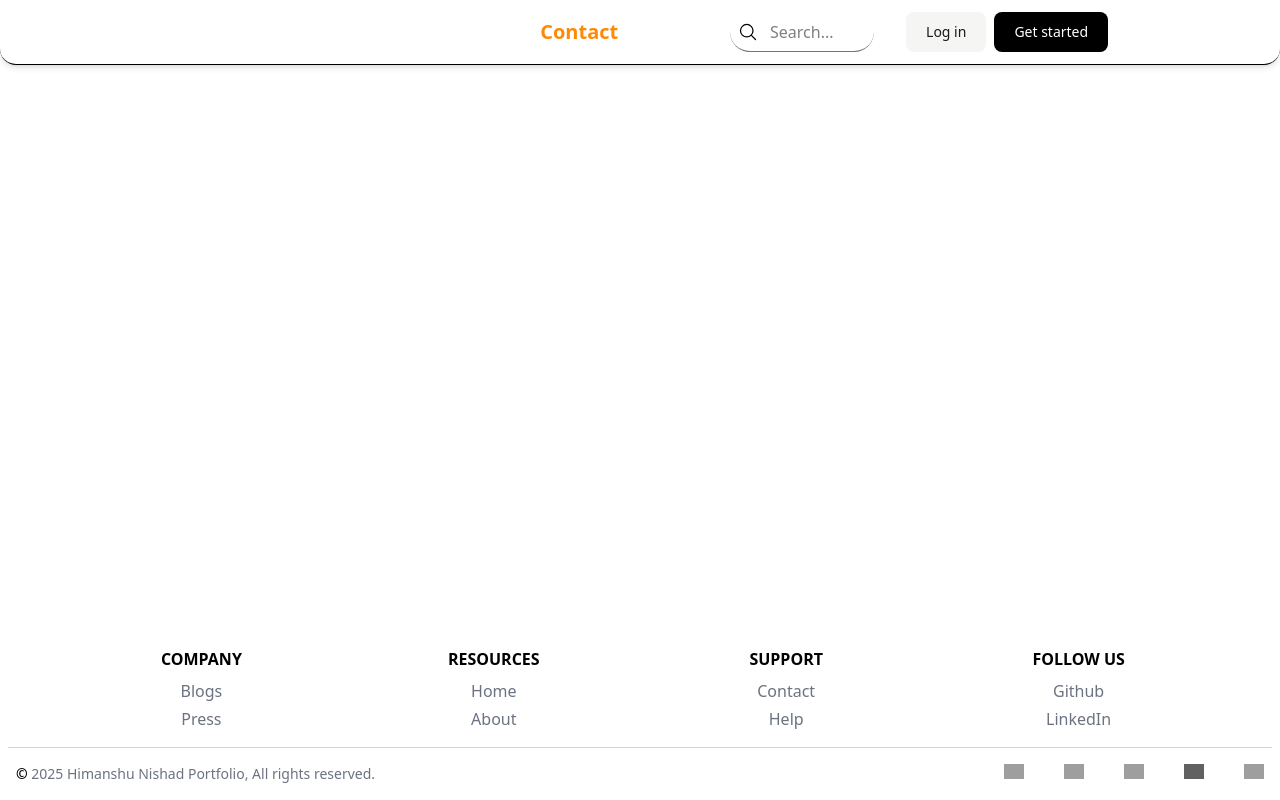
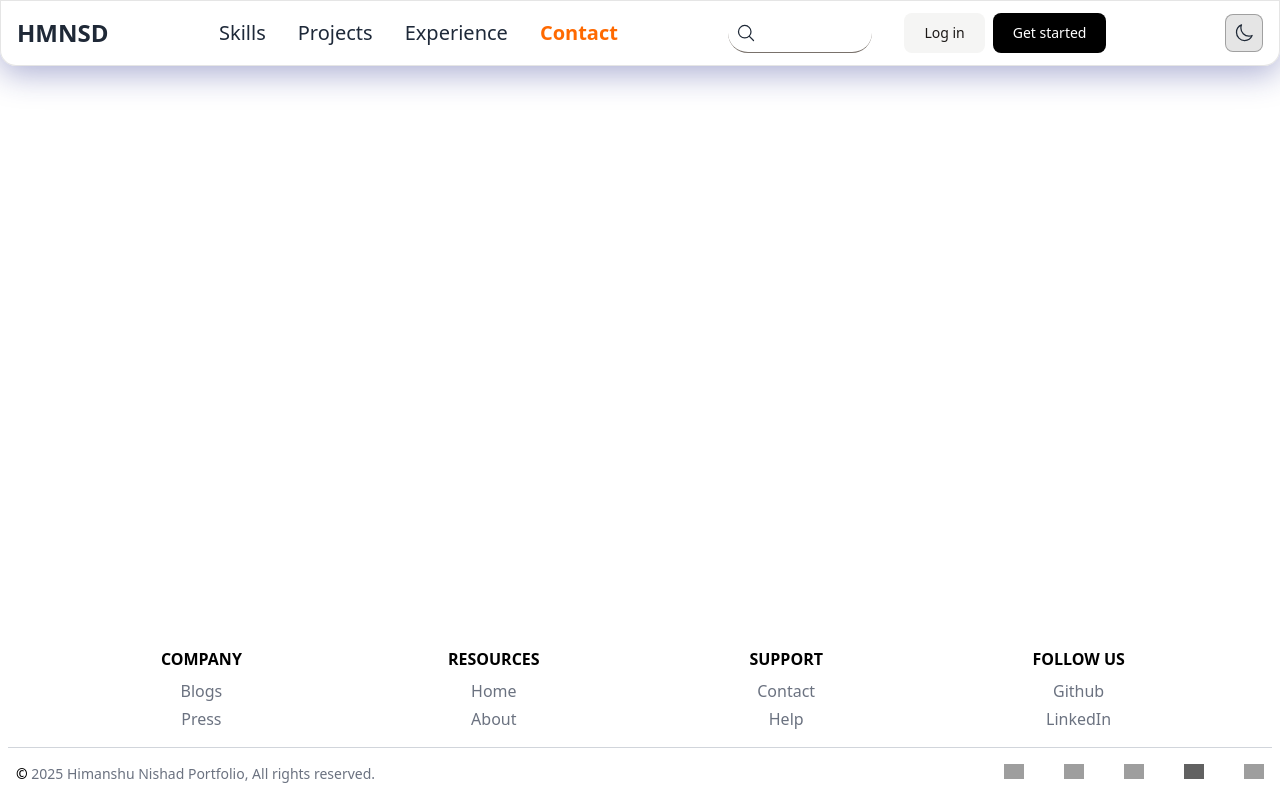
Before and after one commit to HmNsd/hmnsd-portfolio, a React (Vite) app: page / in a window 1280 px wide. Built offline with nearby package versions, Linux system fonts and the light colour scheme; grey boxes are pictures that could not be loaded.

Commit message:
merge changes

```diff
--- a/src/components/Header/Header.jsx
+++ b/src/components/Header/Header.jsx
@@ -50,17 +50,20 @@ export default function Navbar() {
       className="border border-l-0 border-r-0 border-t-0 rounded-b-2xl shadow-md sticky top-0 z-50"
       style={{
         background: isDark
-          ? 'linear-gradient(135deg, rgba(0, 0, 0, 0.9), rgba(51, 51, 51, 0.9))'
-          : 'rgba(255, 255, 255, 0.95)',
-        backdropFilter: 'blur(10px)',
-        WebkitBackdropFilter: 'blur(10px)'
+          ? 'rgba(0, 0, 0, 0.7)'
+          : 'rgba(255, 255, 255, 0.7)',
+        backdropFilter: 'blur(15px)',
+        WebkitBackdropFilter: 'blur(15px)',
+        border: `1px solid ${isDark ? 'rgba(255, 255, 255, 0.1)' : 'rgba(0, 0, 0, 0.1)'}`,
+        boxShadow: '0 8px 32px 0 rgba(31, 38, 135, 0.37)'
       }}
     >
       <div className=" mx-auto flex items-center justify-between px-4 py-3">
         {/* Logo */}
         <a
           href="#Home"
-          className="text-2xl  font-bold text-white hover:text-orange-400"
+          className="text-2xl font-bold hover:text-orange-500"
+          style={{ color: isDark ? '#ffffff' : '#1f2937' }}
         >
           HMNSD
         </a>
@@ -71,8 +74,8 @@ export default function Navbar() {
             <li>
               <a
                 href="#skills"
-                className={`block py-2 pr-4 pl-3 duration-200 border-b border-gray-100 hover:bg-gray-50 lg:hover:bg-transparent lg:border-0 hover:text-orange-400 lg:p-0 ${
-                  activeSection === 'skills' ? 'text-orange-400 font-bold' : 'text-white'
+                className={`block py-2 pr-4 pl-3 duration-200 border-b border-gray-100 hover:bg-gray-50 lg:hover:bg-transparent lg:border-0 hover:text-orange-500 lg:p-0 ${
+                  activeSection === 'skills' ? 'text-orange-500 font-bold' : isDark ? 'text-white' : 'text-gray-800'
                 }`}
                 style={{ scrollBehavior: 'smooth' }}
               >
@@ -82,8 +85,8 @@ export default function Navbar() {
             <li>
               <a
                 href="#projects"
-                className={`block py-2 pr-4 pl-3 duration-200 border-b border-gray-100 hover:bg-gray-50 lg:hover:bg-transparent lg:border-0 hover:text-orange-400 lg:p-0 ${
-                  activeSection === 'projects' ? 'text-orange-400 font-bold' : 'text-white'
+                className={`block py-2 pr-4 pl-3 duration-200 border-b border-gray-100 hover:bg-gray-50 lg:hover:bg-transparent lg:border-0 hover:text-orange-500 lg:p-0 ${
+                  activeSection === 'projects' ? 'text-orange-500 font-bold' : isDark ? 'text-white' : 'text-gray-800'
                 }`}
                 style={{ scrollBehavior: 'smooth' }}
               >
@@ -93,8 +96,8 @@ export default function Navbar() {
             <li>
               <a
                 href="#experience"
-                className={`block py-2 pr-4 pl-3 duration-200 border-b border-gray-100 hover:bg-gray-50 lg:hover:bg-transparent lg:border-0 hover:text-orange-400 lg:p-0 ${
-                  activeSection === 'experience' ? 'text-orange-400 font-bold' : 'text-white'
+                className={`block py-2 pr-4 pl-3 duration-200 border-b border-gray-100 hover:bg-gray-50 lg:hover:bg-transparent lg:border-0 hover:text-orange-500 lg:p-0 ${
+                  activeSection === 'experience' ? 'text-orange-500 font-bold' : isDark ? 'text-white' : 'text-gray-800'
                 }`}
                 style={{ scrollBehavior: 'smooth' }}
               >
@@ -104,8 +107,8 @@ export default function Navbar() {
             <li>
               <a
                 href="#contact"
-                className={`block py-2 pr-4 pl-3 duration-200 border-b border-gray-100 hover:bg-gray-50 lg:hover:bg-transparent lg:border-0 hover:text-orange-400 lg:p-0 ${
-                  activeSection === 'contact' ? 'text-orange-400 font-bold' : 'text-white'
+                className={`block py-2 pr-4 pl-3 duration-200 border-b border-gray-100 hover:bg-gray-50 lg:hover:bg-transparent lg:border-0 hover:text-orange-500 lg:p-0 ${
+                  activeSection === 'contact' ? 'text-orange-500 font-bold' : isDark ? 'text-white' : 'text-gray-800'
                 }`}
                 style={{ scrollBehavior: 'smooth' }}
               >
@@ -118,11 +121,14 @@ export default function Navbar() {
 <div className="hidden lg:flex space-x-8">
         {/* Search Bar (Desktop) */}
         <div className="hidden lg:flex items-center border-b-stone-500 border-b-1 rounded-3xl px-2">
-          <MagnifyingGlassIcon className="w-5 h-5" />
+          <MagnifyingGlassIcon className="w-5 h-5" style={{ color: isDark ? '#ffffff' : '#1f2937' }} />
           <input
             type="text"
-            placeholder="Search..."
-            className="ml-2 outline-none p-1 w-25"
+            className="ml-2 outline-none p-1 w-25 bg-transparent"
+            style={{
+              color: isDark ? '#ffffff' : '#1f2937',
+              '::placeholder': { color: isDark ? '#9ca3af' : '#6b7280' }
+            }}
           />
         </div>
 
@@ -146,19 +152,30 @@ export default function Navbar() {
         <button
           onClick={() => setIsDark(!isDark)}
           className="hidden lg:block p-2 rounded-lg hover:bg-stone-600 transition-colors"
+          style={{
+            border: `1px solid ${isDark ? 'rgba(255, 255, 255, 0.3)' : 'rgba(0, 0, 0, 0.3)'}`,
+            backgroundColor: isDark ? 'rgba(255, 255, 255, 0.1)' : 'rgba(0, 0, 0, 0.1)'
+          }}
         >
-          {isDark ? <SunIcon className="w-5 h-5 text-white" /> : <MoonIcon className="w-5 h-5 text-white" />}
+          {isDark ? <SunIcon className="w-5 h-5" style={{ color: '#ffffff' }} /> : <MoonIcon className="w-5 h-5" style={{ color: '#1f2937' }} />}
         </button>
 
         {/* Mobile Icons */}
         <div className="flex lg:hidden items-center space-x-4">
           {/* Theme Toggle (Mobile) */}
-          <button onClick={() => setIsDark(!isDark)}>
-            {isDark ? <SunIcon className="w-6 h-6 text-stone-50" /> : <MoonIcon className="w-6 h-6 text-stone-50" />}
+          <button
+            onClick={() => setIsDark(!isDark)}
+            className="p-2 rounded-lg transition-colors"
+            style={{
+              border: `1px solid ${isDark ? 'rgba(255, 255, 255, 0.3)' : 'rgba(0, 0, 0, 0.3)'}`,
+              backgroundColor: isDark ? 'rgba(255, 255, 255, 0.1)' : 'rgba(0, 0, 0, 0.1)'
+            }}
+          >
+            {isDark ? <SunIcon className="w-6 h-6" style={{ color: '#ffffff' }} /> : <MoonIcon className="w-6 h-6" style={{ color: '#1f2937' }} />}
           </button>
           {/* Search Icon */}
           <button onClick={() => (setShowSearch(!showSearch))}>
-            <MagnifyingGlassIcon className="w-6 h-6 text-stone-50" onClick={()=>setIsOpen(false)} />
+            <MagnifyingGlassIcon className="w-6 h-6" style={{ color: isDark ? '#ffffff' : '#1f2937' }} onClick={()=>setIsOpen(false)} />
           </button>
           {/* Burger Menu */}
           <button onClick={() => (setIsOpen(!isOpen))}>
@@ -178,6 +195,11 @@ export default function Navbar() {
             type="text"
             placeholder="Search..."
             className="w-full border rounded-xl p-2 outline-none"
+            style={{
+              backgroundColor: isDark ? 'rgba(255, 255, 255, 0.1)' : 'rgba(0, 0, 0, 0.05)',
+              color: isDark ? '#ffffff' : '#1f2937',
+              borderColor: isDark ? 'rgba(255, 255, 255, 0.2)' : 'rgba(0, 0, 0, 0.2)'
+            }}
             onClick={()=>setIsOpen(false)}
           />
         </div>
@@ -191,10 +213,12 @@ export default function Navbar() {
             id="mobile-menu-2"
             style={{
               background: isDark
-                ? 'linear-gradient(135deg, rgba(0, 0, 0, 0.95), rgba(51, 51, 51, 0.95))'
-                : 'rgba(255, 255, 255, 0.98)',
-              backdropFilter: 'blur(10px)',
-              WebkitBackdropFilter: 'blur(10px)'
+                ? 'rgba(0, 0, 0, 0.8)'
+                : 'rgba(255, 255, 255, 0.8)',
+              backdropFilter: 'blur(15px)',
+              WebkitBackdropFilter: 'blur(15px)',
+              border: `1px solid ${isDark ? 'rgba(255, 255, 255, 0.1)' : 'rgba(0, 0, 0, 0.1)'}`,
+              boxShadow: '0 8px 32px 0 rgba(31, 38, 135, 0.37)'
             }}
           >
           <ul className="flex flex-col lg:flex-row font-light lg:space-x-8 lg:mt-0">
--- a/src/components/Pages/Home.jsx
+++ b/src/components/Pages/Home.jsx
@@ -137,8 +137,11 @@ export default function Home() {
           Senior Software Engineer | HCLTECH | UnderArmour&nbsp;
           <img
             src="	https://www.svgrepo.com/show/303155/under-armour-logo.svg"
-            alt="Google"
+            alt="UnderArmour"
             className="w-4 md:w-10 rounded inline"
+            style={{
+              filter: isDark ? 'brightness(0) invert(1)' : 'brightness(0) invert(0)'
+            }}
           />
         </motion.span>
       </motion.section>
@@ -150,13 +153,13 @@ export default function Home() {
         animate={{ opacity: 1, y: 0 }}
         transition={{ duration: 0.6, delay: 0.3 }}
       >
-        <p className="text-orange-300 font-semibold text-sm sm:text-base leading-relaxed uppercase tracking-widest mb-2">
+        <p className="font-semibold text-sm sm:text-base leading-relaxed uppercase tracking-widest mb-2" style={{ color: isDark ? '#fed7aa' : '#ea580c' }}>
           Introduction
         </p>
-        <h2 className="text-2xl sm:text-3xl md:text-5xl font-bold mb-6 text-orange-400 tracking-tight">
+        <h2 className="text-2xl sm:text-3xl md:text-5xl font-bold mb-6 tracking-tight" style={{ color: isDark ? '#fb923c' : '#ea580c' }}>
           Overview
         </h2>
-        <p className="text-gray-200 text-lg md:text-xl leading-relaxed font-light">
+        <p className="text-lg md:text-xl leading-relaxed font-light" style={{ color: isDark ? '#e5e7eb' : '#374151' }}>
           Senior Software Engineer with over 4 years of experience designing and
           developing scalable, high-performance web applications using React,
           Redux, and TypeScript. Strong foundation and expertise in building
@@ -196,7 +199,7 @@ export default function Home() {
         transition={{ duration: 0.8 }}
         viewport={{ once: true }}
       >
-        <h2 className="text-3xl md:text-4xl font-bold mb-8 text-orange-400 tracking-tight">Skills</h2>
+        <h2 className="text-3xl md:text-4xl font-bold mb-8 tracking-tight" style={{ color: isDark ? '#fb923c' : '#ea580c' }}>Skills</h2>
         <div ref={skillsRef} className="flex flex-wrap md:gap-4 gap-2 justify-start">
           {["React", "NodeJS", "ExpressJS", "NextJS", "TailwindCSS", "MongoDB", "GitHub", "AWS", "TypeScript", "JavaScript(ES6+)", "HTML5 & CSS3", "Redux Toolkit", "Context API", "REST APIs", "Bcrypt & JWT"].map((skill, i) => (
             <span
@@ -224,7 +227,7 @@ export default function Home() {
         transition={{ duration: 0.8 }}
         viewport={{ once: true }}
       >
-        <h2 className="text-3xl md:text-4xl font-bold mb-8 text-orange-400 tracking-tight">Projects</h2>
+        <h2 className="text-3xl md:text-4xl font-bold mb-8 tracking-tight" style={{ color: isDark ? '#fb923c' : '#ea580c' }}>Projects</h2>
         <div ref={projectsRef} className="grid md:grid-cols-2 md:gap-4 gap-2">
           {[
             { title: "Employee Management System", desc: "HTML | CSS | TypeScript | SpringBoot | Angular" },
@@ -258,7 +261,7 @@ export default function Home() {
         transition={{ duration: 0.8 }}
         viewport={{ once: true }}
       >
-        <h2 className="text-3xl md:text-4xl font-bold mb-8 text-orange-400 tracking-tight">Experience</h2>
+        <h2 className="text-3xl md:text-4xl font-bold mb-8 tracking-tight" style={{ color: isDark ? '#fb923c' : '#ea580c' }}>Experience</h2>
         <div ref={experienceRef} className="space-y-4">
           {[
             {
@@ -334,8 +337,8 @@ export default function Home() {
         transition={{ duration: 0.8 }}
         viewport={{ once: true }}
       >
-        <h2 className="text-3xl md:text-4xl font-bold mb-8 text-orange-400 tracking-tight">Contact</h2>
-        <p className="text-xl mb-6 font-light leading-relaxed">Get in touch for opportunities and collaborations.</p>
+        <h2 className="text-3xl md:text-4xl font-bold mb-8 tracking-tight" style={{ color: isDark ? '#fb923c' : '#ea580c' }}>Contact</h2>
+        <p className="text-xl mb-6 font-light leading-relaxed" style={{ color: isDark ? '#e5e7eb' : '#374151' }}>Get in touch for opportunities and collaborations.</p>
         <div className="flex space-x-4">
           <motion.a
             href="mailto:himanshu@example.com"
```
